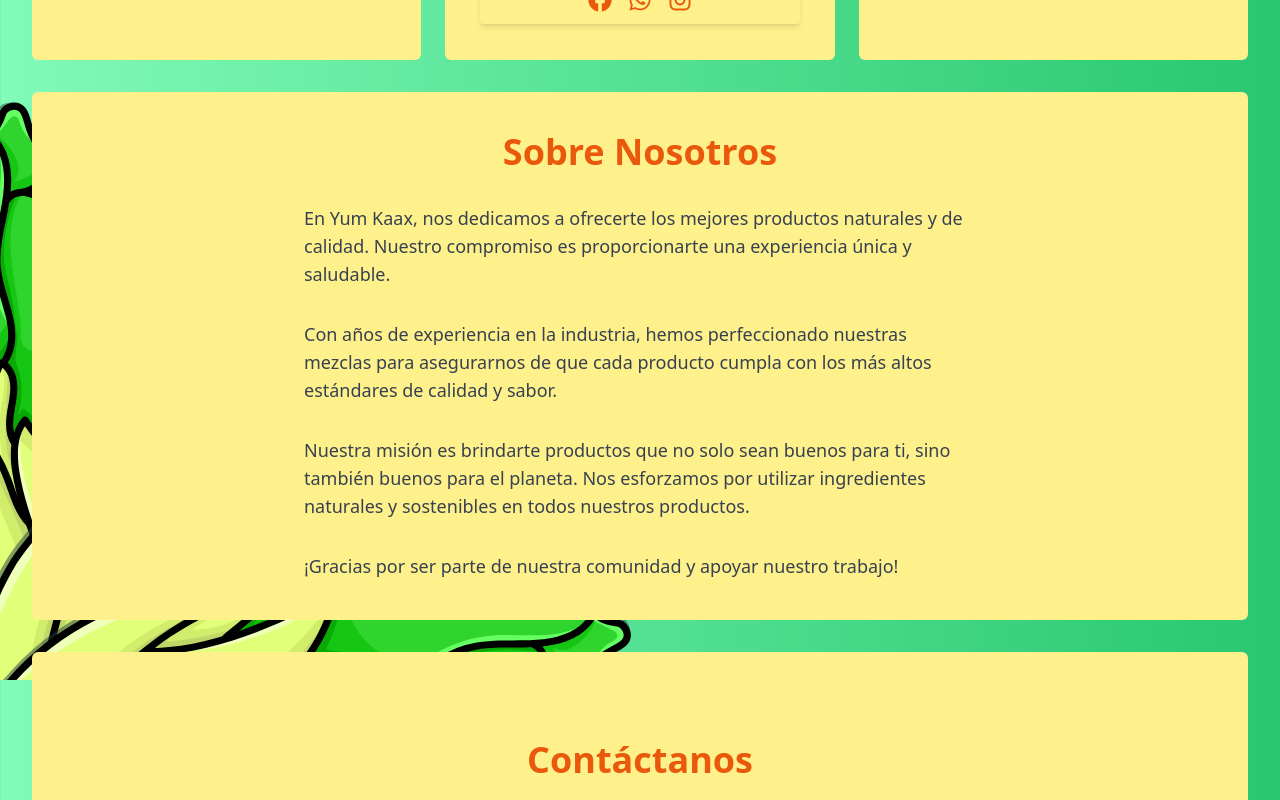
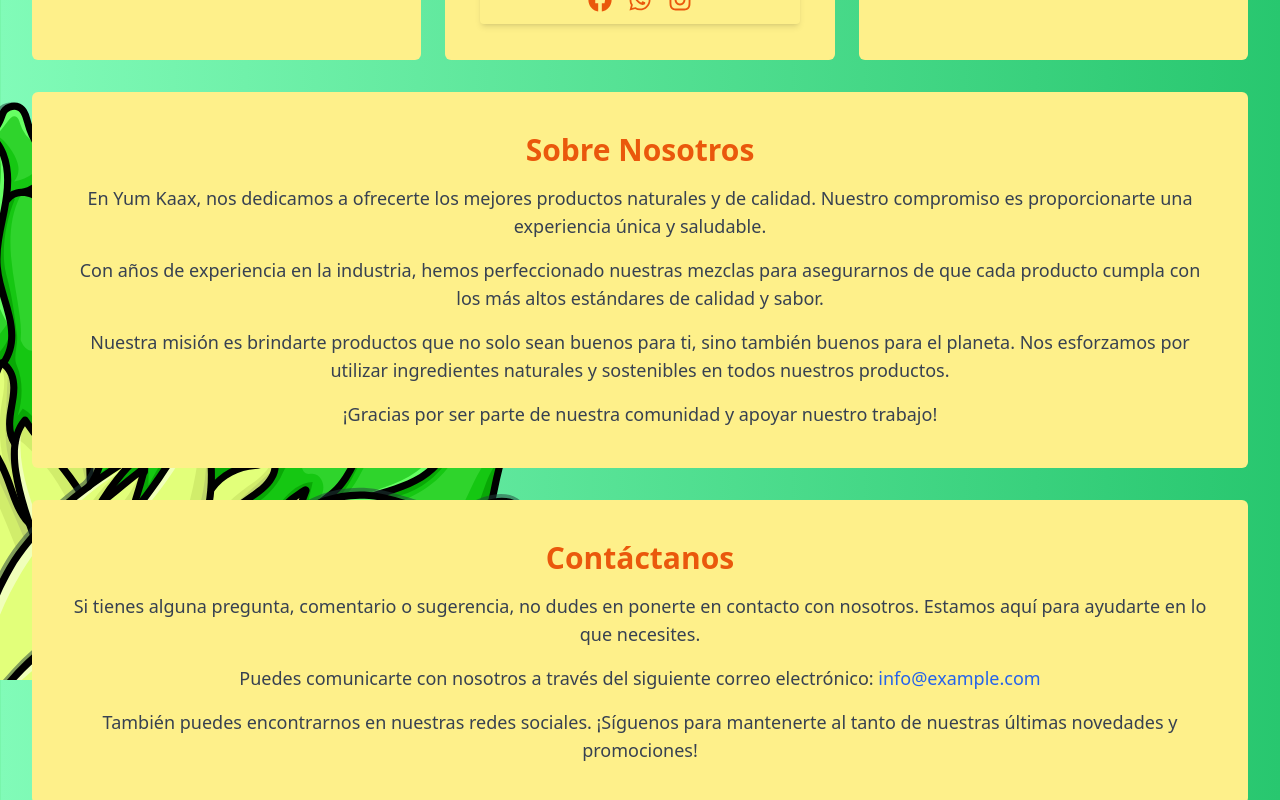
Before and after one commit to Pablolsd25/Yum-kaax-Page, a React (Vite) app: page / in a window 1280 px wide. Shown: the part 760-1560 px from the top of the page. Built offline with nearby package versions, Linux system fonts and the light colour scheme.

Commit message:
Mejorando ui

```diff
--- a/src/App.jsx
+++ b/src/App.jsx
@@ -45,10 +45,9 @@
           <div className="mb-8"></div>{" "}
           {/* Agrega un espacio entre los componentes */}
           <ContactPage id="contacto" />
+          <div className="mt-8"></div>
+          <Footer />
         </Container>
-      </div>
-      <div className="mb-8">
-        <Footer />
       </div>
     </>
   );
--- a/src/pages/AboutPage.jsx
+++ b/src/pages/AboutPage.jsx
@@ -5,55 +5,35 @@
 function AboutPage() {
   return (
     <Container>
-      <CardTemplate>
+      <CardTemplate className="max-w-xl mx-auto p-4">
         <motion.div
-          initial={{ opacity: 0, y: -50 }}
+          initial={{ opacity: 0, y: -20 }}
           animate={{ opacity: 1, y: 0 }}
           transition={{ duration: 0.5 }}
-          className="max-w-2xl mx-auto"
+          className="text-center"
         >
-          <h1 className="text-4xl text-center font-bold text-orange-600 mb-8">
+          <h1 className="text-3xl font-bold text-orange-600 mb-4">
             Sobre Nosotros
           </h1>
-          <motion.p
-            initial={{ opacity: 0, y: -20 }}
-            animate={{ opacity: 1, y: 0 }}
-            transition={{ delay: 0.2, duration: 0.5 }}
-            className="text-gray-700 text-lg mb-8"
-          >
+          <p className="text-gray-700 text-lg mb-4">
             En Yum Kaax, nos dedicamos a ofrecerte los mejores productos
             naturales y de calidad. Nuestro compromiso es proporcionarte una
             experiencia única y saludable.
-          </motion.p>
-          <motion.p
-            initial={{ opacity: 0, y: -20 }}
-            animate={{ opacity: 1, y: 0 }}
-            transition={{ delay: 0.4, duration: 0.5 }}
-            className="text-gray-700 text-lg mb-8"
-          >
+          </p>
+          <p className="text-gray-700 text-lg mb-4">
             Con años de experiencia en la industria, hemos perfeccionado
             nuestras mezclas para asegurarnos de que cada producto cumpla con
             los más altos estándares de calidad y sabor.
-          </motion.p>
-          <motion.p
-            initial={{ opacity: 0, y: -20 }}
-            animate={{ opacity: 1, y: 0 }}
-            transition={{ delay: 0.6, duration: 0.5 }}
-            className="text-gray-700 text-lg mb-8"
-          >
+          </p>
+          <p className="text-gray-700 text-lg mb-4">
             Nuestra misión es brindarte productos que no solo sean buenos para
             ti, sino también buenos para el planeta. Nos esforzamos por utilizar
             ingredientes naturales y sostenibles en todos nuestros productos.
-          </motion.p>
-          <motion.p
-            initial={{ opacity: 0, y: -20 }}
-            animate={{ opacity: 1, y: 0 }}
-            transition={{ delay: 0.8, duration: 0.5 }}
-            className="text-gray-700 text-lg"
-          >
+          </p>
+          <p className="text-gray-700 text-lg">
             ¡Gracias por ser parte de nuestra comunidad y apoyar nuestro
             trabajo!
-          </motion.p>
+          </p>
         </motion.div>
       </CardTemplate>
     </Container>
--- a/src/pages/ContactPage.jsx
+++ b/src/pages/ContactPage.jsx
@@ -1,33 +1,38 @@
+import { motion } from "framer-motion";
 import Container from "../components/ui/Container";
-import CardTemplate from "../components/ui/CardTemplate";
+import { CardTemplate } from "../components/ui/CardTemplate";
 
 function ContactPage() {
   return (
     <Container>
-      <CardTemplate>
-        <div className="max-w-2xl mx-auto py-12">
-          <h1 className="text-4xl text-center font-bold text-orange-600 mb-8">
+      <CardTemplate className="max-w-xl mx-auto p-4">
+        <motion.div
+          initial={{ opacity: 0, y: -20 }}
+          animate={{ opacity: 1, y: 0 }}
+          transition={{ duration: 0.5 }}
+          className="text-center"
+        >
+          <h1 className="text-3xl font-bold text-orange-600 mb-4">
             Contáctanos
           </h1>
-          <p className="text-gray-700 text-lg mb-8">
+          <p className="text-gray-700 text-lg mb-4">
             Si tienes alguna pregunta, comentario o sugerencia, no dudes en
             ponerte en contacto con nosotros. Estamos aquí para ayudarte en lo
             que necesites.
           </p>
-          <p className="text-gray-700 text-lg mb-8">
+          <p className="text-gray-700 text-lg mb-4">
             Puedes comunicarte con nosotros a través del siguiente correo
             electrónico:{" "}
             <a href="mailto:info@example.com" className="text-blue-600">
               info@example.com
             </a>
-
           </p>
-          <p className="text-gray-700 text-lg mb-8">
+          <p className="text-gray-700 text-lg">
             También puedes encontrarnos en nuestras redes sociales. ¡Síguenos
             para mantenerte al tanto de nuestras últimas novedades y
             promociones!
           </p>
-        </div>
+        </motion.div>
       </CardTemplate>
     </Container>
   );
```
